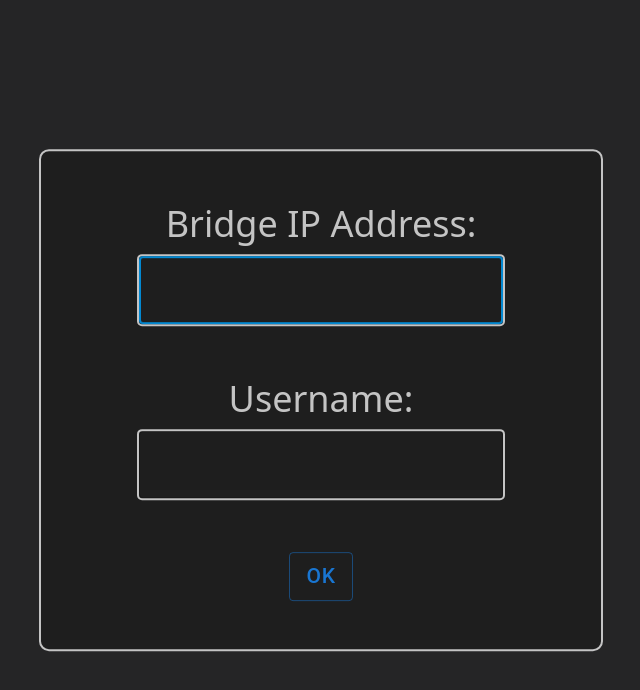
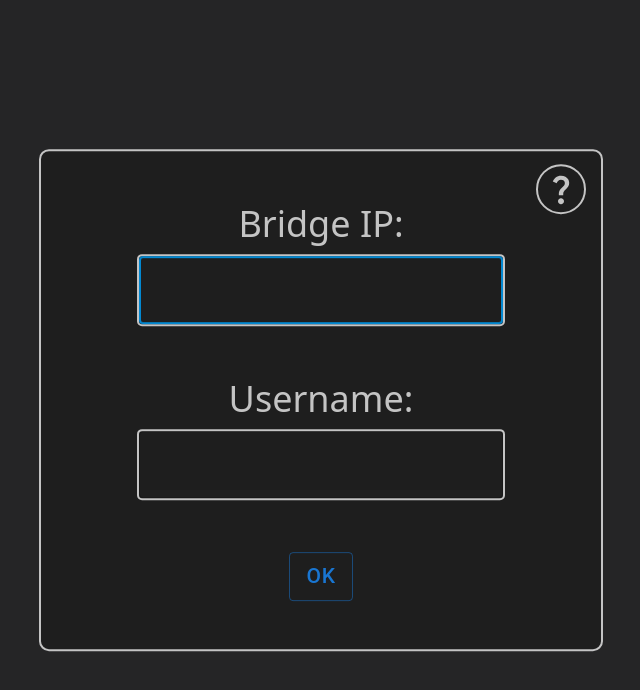
Before and after one commit to cdleveille/phue, a Next.js app: page / in a window 1280 px wide. Shown: the top 690 px of the page, without its empty margins (319-959 px from the left). Built offline with nearby package versions, Linux system fonts and the light colour scheme.

Commit message:
added help button, logout button, and spinner

```diff
--- a/src/components/Auth.tsx
+++ b/src/components/Auth.tsx
@@ -1,7 +1,10 @@
 import { useState } from "react";
 import { isMobile } from "react-device-detect";
 
+import QuestionMarkIcon from "@mui/icons-material/QuestionMark";
 import Button from "@mui/material/Button";
+import CircularProgress from "@mui/material/CircularProgress";
+import IconButton from "@mui/material/IconButton";
 import TextField from "@mui/material/TextField";
 
 import { LOCAL_STORAGE_KEY } from "../types/constants";
@@ -16,11 +19,20 @@ const Auth = ({ setLocalStorageItem, setApiUrl, ping }: IAuthProps) => {
 	const [bridgeIpAddress, setBridgeIpAddress] = useState("");
 	const [username, setUsername] = useState("");
 	const [error, setError] = useState("");
+	const [isLoading, setIsLoading] = useState(false);
 
 	return (
 		<div className="auth">
 			<div style={{ paddingLeft: "2rem", paddingRight: "2rem" }}>
-				<div style={{ paddingBottom: "0.25rem" }}>Bridge IP Address:</div>
+				<div className="help-btn">
+					<a href="https://developers.meethue.com/develop/get-started" target="_blank" rel="noreferrer">
+						<IconButton sx={{ color: "#c4c4c4", border: "2px solid #c4c4c4" }} size="small">
+							<QuestionMarkIcon />
+						</IconButton>
+					</a>
+				</div>
+				<form>
+					<div style={{ paddingBottom: "0.25rem" }}>Bridge IP:</div>
 					<TextField
 						value={bridgeIpAddress}
 						sx={{ border: "solid #c4c4c4 2px", borderRadius: "5px", input: { color: "#c4c4c4" } }}
@@ -53,6 +65,7 @@ const Auth = ({ setLocalStorageItem, setApiUrl, ping }: IAuthProps) => {
 					/>
 					{error && <div className="error">{error}</div>}
 					<div style={{ paddingTop: "2rem" }}>
+						{!isLoading ? (
 							<Button
 								variant="outlined"
 								type="submit"
@@ -60,28 +73,36 @@ const Auth = ({ setLocalStorageItem, setApiUrl, ping }: IAuthProps) => {
 									try {
 										e.preventDefault();
 										if (!bridgeIpAddress || !username) {
-									setError("All fields required.");
+											setError("Both fields are required.");
 											return;
 										}
 										const url = `https://${bridgeIpAddress}/api/${username}`;
+										setIsLoading(true);
 										const res = await ping(url);
 										console.log(res);
 										if (res[0]?.error?.description) {
 											const { description } = res[0].error;
 											setError(description.charAt(0).toUpperCase() + description.slice(1) + ".");
+											setIsLoading(false);
 											return;
 										}
 										setLocalStorageItem(LOCAL_STORAGE_KEY, url);
 										setApiUrl(url);
+										setIsLoading(false);
 									} catch (error) {
 										console.error(error);
-								setError("Error connecting to Philips Hue Bridge.");
+										setError("Error connecting to bridge.");
+										setIsLoading(false);
 									}
 								}}
 							>
 								OK
 							</Button>
+						) : (
+							<CircularProgress />
+						)}
 					</div>
+				</form>
 			</div>
 		</div>
 	);
--- a/src/components/Room.tsx
+++ b/src/components/Room.tsx
@@ -6,7 +6,7 @@ import Brightness4Icon from "@mui/icons-material/Brightness4";
 import Brightness5Icon from "@mui/icons-material/Brightness5";
 import Brightness6Icon from "@mui/icons-material/Brightness6";
 import Brightness7Icon from "@mui/icons-material/Brightness7";
-import ComputerIcon from "@mui/icons-material/Computer";
+import DeskIcon from "@mui/icons-material/Desk";
 import HouseIcon from "@mui/icons-material/House";
 import PaletteIcon from "@mui/icons-material/Palette";
 import WeekendIcon from "@mui/icons-material/Weekend";
@@ -109,7 +109,7 @@ const getRoomIcon = (name: string) => {
 		case "Bedroom":
 			return <BedIcon />;
 		case "Study":
-			return <ComputerIcon />;
+			return <DeskIcon />;
 		case "Living Room":
 			return <WeekendIcon />;
 		default:
--- a/src/pages/index.tsx
+++ b/src/pages/index.tsx
@@ -1,4 +1,7 @@
 import { useEffect, useState } from "react";
+
+import LogoutIcon from "@mui/icons-material/Logout";
+import IconButton from "@mui/material/IconButton";
 
 import Auth from "../components/Auth";
 import Head from "../components/Head";
@@ -12,7 +15,7 @@ const Home = () => {
 	const [rooms, setRooms] = useState<IRoom[]>();
 	const [scenes, setScenes] = useState<IScene[]>();
 	const [apiUrl, setApiUrl] = useState("");
-	const { getLocalStorageItem, setLocalStorageItem } = useLocalStorage();
+	const { getLocalStorageItem, setLocalStorageItem, removeLocalStorageItem } = useLocalStorage();
 	const { ping, getRooms, getScenes, getRoom, setRoomOnOff, setRoomBrightness, setRoomScene } = useLights();
 
 	useEffect(() => {
@@ -29,9 +32,21 @@ const Home = () => {
 		})();
 	}, [apiUrl]);
 
+	const logOut = () => {
+		removeLocalStorageItem(LOCAL_STORAGE_KEY);
+		setApiUrl("");
+	};
+
 	return (
 		<>
 			<Head />
+			{apiUrl && (
+				<div className="logout-btn">
+					<IconButton onClick={logOut} sx={{ color: "#c4c4c4", border: "2px solid #c4c4c4" }}>
+						<LogoutIcon />
+					</IconButton>
+				</div>
+			)}
 			<div className="content absolute-centered">
 				{apiUrl ? (
 					rooms?.map((room, i) => {
--- a/src/styles/globals.css
+++ b/src/styles/globals.css
@@ -53,6 +53,17 @@ body {
 }
 
 .scene-list {
-	/* position: absolute; */
 	text-align: center;
 }
+
+.help-btn {
+	position: absolute;
+	top: 1.5rem;
+	right: 1.7rem;
+}
+
+.logout-btn {
+	position: absolute;
+	top: 0.8rem;
+	left: 0.8rem;
+}
```
Lines whose indentation alone changed are shown as unchanged.
